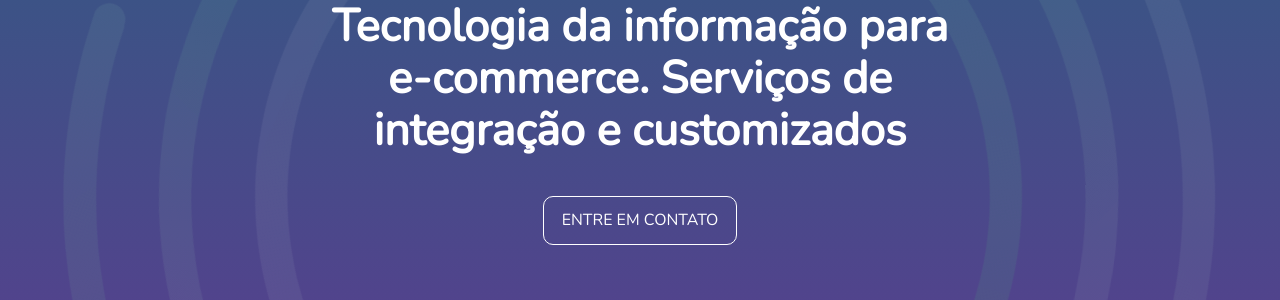
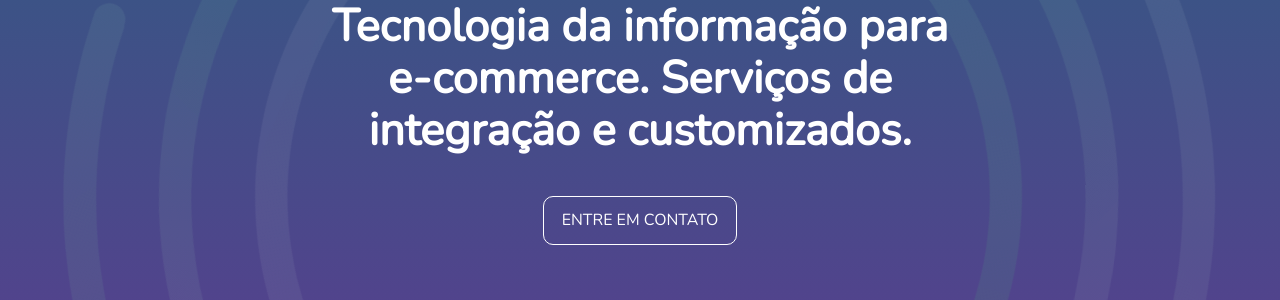
Before and after one commit to leandrooriente/2lig, a Jekyll site: the page built from index.html, in a window 1280 px wide and 900 px high. Shown: the part 189-489 px from the top of the window. Built offline with Jekyll 4.4.1, drawn with Linux system fonts in a browser that asks for light colours; nearby versions of some CDN libraries; library files that are not in the unit come from our copies.

Commit message:
Updated Headline

```diff
--- a/_includes/headline.html
+++ b/_includes/headline.html
@@ -1,5 +1,5 @@
 <section class="headline">
-  <h1 class="headline-title">Tecnologia da informação para e-commerce. Serviços de integração e customizados</h1>
+  <h1 class="headline-title">Tecnologia da informação para e-commerce. Serviços de integração e customizados.</h1>
   <a href="#contact" class="headline-button anchor">Entre em contato</a>
   <img class="headline-circle-background-small" src="{{site.baseurl}}/assets/big-circle.svg" />
   <img class="headline-circle-background-medium" src="{{site.baseurl}}/assets/normal-circle.svg" />
```
